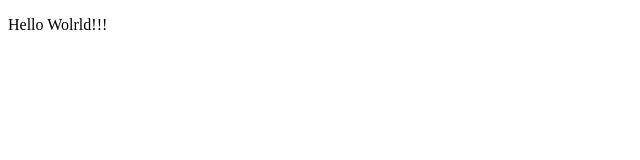
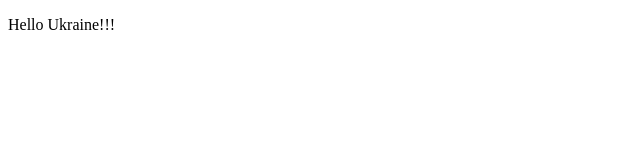
Before and after one commit to Nikita9950/circleCI-test, a plain HTML site: page index.html in a window 1280 px wide. Shown: the full height of the page, 0-640 px from the left. Drawn offline with Linux system fonts and the light colour scheme.

Commit message:
add hello ukraine

```diff
--- a/index.html
+++ b/index.html
@@ -7,6 +7,6 @@
   <title>Document</title>
 </head>
 <body>
-  <p>Hello Wolrld!!!</p>
+  <p>Hello Ukraine!!!</p>
 </body>
 </html>
```
